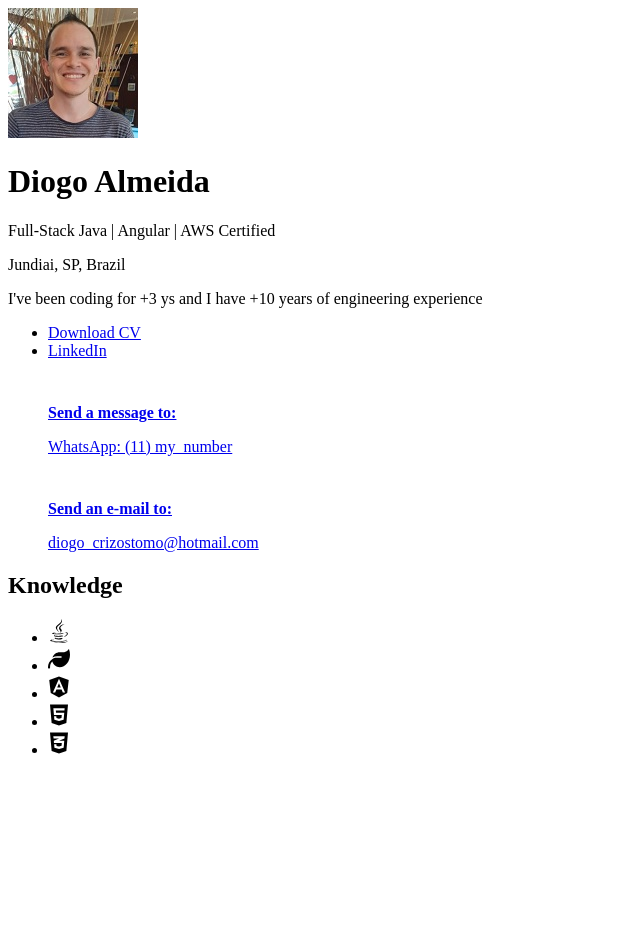
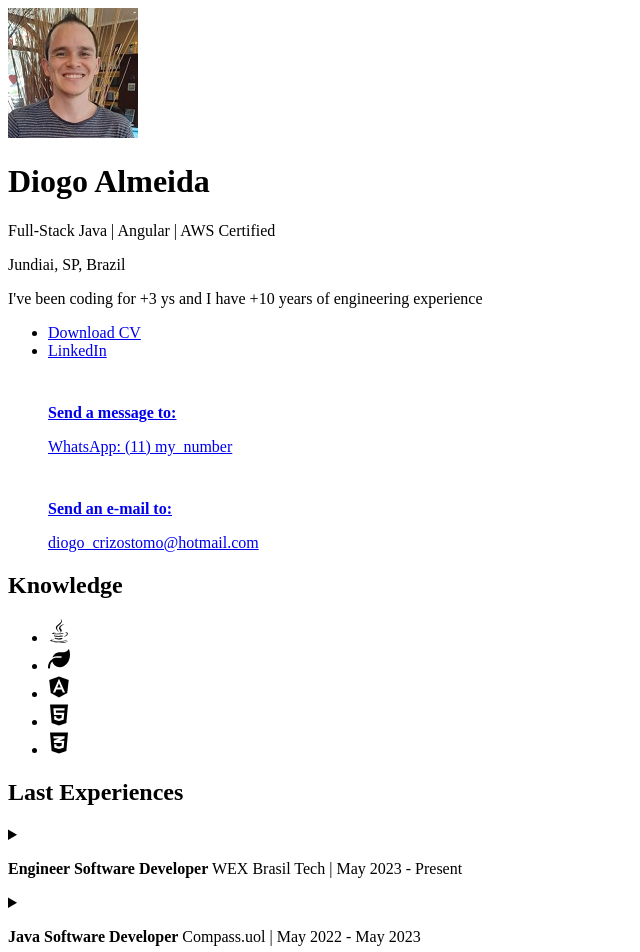
Before and after one commit to crizostomo/angular-portfolio-v17, an Angular app: page / in a window 1280 px wide. Shown: the top 952 px of the page, without its empty margins (0-640 px from the left). Before the commit the page ends 800 px from the top, so only its background shows below. Built offline with nearby package versions, Linux system fonts and the light colour scheme.

Commit message:
feat: [HTML] Experiences Component

```diff
--- /dev/null
+++ b/src/app/modules/portfolio/components/experiences/experiences.component.html
@@ -0,0 +1,14 @@
+<div class="container">
+  <h2>Last Experiences</h2>
+  @for(item of arrayExperiences(); track item;) {
+    <details>
+      <summary>
+        <p>
+          <strong>{{ item.summary.strong }}</strong>
+          {{ item.summary.p }}
+        </p>
+      </summary>
+      <article [innerHTML]="item.text"></article>
+    </details>
+  }
+</div>
--- /dev/null
+++ b/src/app/modules/portfolio/components/experiences/experiences.component.ts
@@ -0,0 +1,28 @@
+import { Component, signal } from '@angular/core';
+import { IExperiences } from '../../interface/iexperiences.interface';
+
+@Component({
+  selector: 'app-experiences',
+  standalone: true,
+  imports: [],
+  templateUrl: './experiences.component.html',
+  styleUrl: './experiences.component.scss'
+})
+export class ExperiencesComponent {
+  public arrayExperiences = signal<IExperiences[]>([
+    {
+      summary: {
+        strong: 'Engineer Software Developer',
+        p: 'WEX Brasil Tech | May 2023 - Present'
+      },
+      text: '<p>Software developer focused on support for payment processing platform and service management accessed from 11 different countries</p><p>Fixed reports that are built dynamically and in a custom way used for more than 300,000 fuel companies</p><p>Maintenance of features and bugs coming directly from production</p> <p>Early study of Angular to support the application that is transitioning to a microservice approach</p><p>Edition and creation of new pages</p><p>Documentation of processes and codes through Confluence</p>',
+    },
+    {
+      summary: {
+        strong: 'Java Software Developer',
+        p: 'Compass.uol | May 2022 - May 2023'
+      },
+      text: '<p>First developer in the team to get the AWS Certification in 4 months of preparation</p><p>Focused on using and teaching my co-workers about some details of Cloud Computing using AWS technologies: RDS, S3, SQS, Lambda, EKS and EC2</p><p>Responsible to reactive of scheduling and sending emails (that had conflicts in development and production environment) dynamically in each active profile using JavaMailSender, SES and SQS, which was impacting +500 clients</p><p>In charge of the Maintenance of AWS Lambda functions (using Python) that controlled the monthly billing of approximately R$ 5.000.000 on average</p><p>Support and implementation of features of the existing microservices and code versioning by using Flyway</p><p>Supported my team with the creation of Services and Pods</p><p>Head in the Study of Implementation and execution of CodeBuild on AWS</p><p>Documentation of microservices with OpenAPI, Swagger UI and SpringFox</p><p>Application of OAUTH2 for access control</p>',
+    },
+  ]);
+}
--- /dev/null
+++ b/src/app/modules/portfolio/components/projects/projects.component.html
@@ -0,0 +1 @@
+<p>projects works!</p>
--- /dev/null
+++ b/src/app/modules/portfolio/interface/iexperiences.interface.ts
@@ -0,0 +1,4 @@
+export interface IExperiences {
+  summary: { strong: string, p: string };
+  text: string;
+}
--- a/src/app/modules/portfolio/pages/home/home.component.html
+++ b/src/app/modules/portfolio/pages/home/home.component.html
@@ -1,4 +1,5 @@
 <app-header />
 <main>
   <app-knowledge />
+  <app-experiences />
 </main>
--- a/src/app/modules/portfolio/pages/home/home.component.ts
+++ b/src/app/modules/portfolio/pages/home/home.component.ts
@@ -1,11 +1,12 @@
 import { Component } from '@angular/core';
 import { HeaderComponent } from '../../components/header/header.component';
 import { KnowledgeComponent } from '../../components/knowledge/knowledge.component';
+import { ExperiencesComponent } from '../../components/experiences/experiences.component';
 
 @Component({
   selector: 'app-home',
   standalone: true,
-  imports: [HeaderComponent, KnowledgeComponent],
+  imports: [HeaderComponent, KnowledgeComponent, ExperiencesComponent],
   templateUrl: './home.component.html',
   styleUrl: './home.component.scss'
 })
```
Also changed, not shown: src/app/modules/portfolio/components/projects/projects.component.ts (added, +12 -0 lines), src/app/modules/portfolio/components/experiences/experiences.component.scss (added), src/app/modules/portfolio/components/projects/projects.component.scss (added), 2 other files (tests, documents, lock files or other folders).
